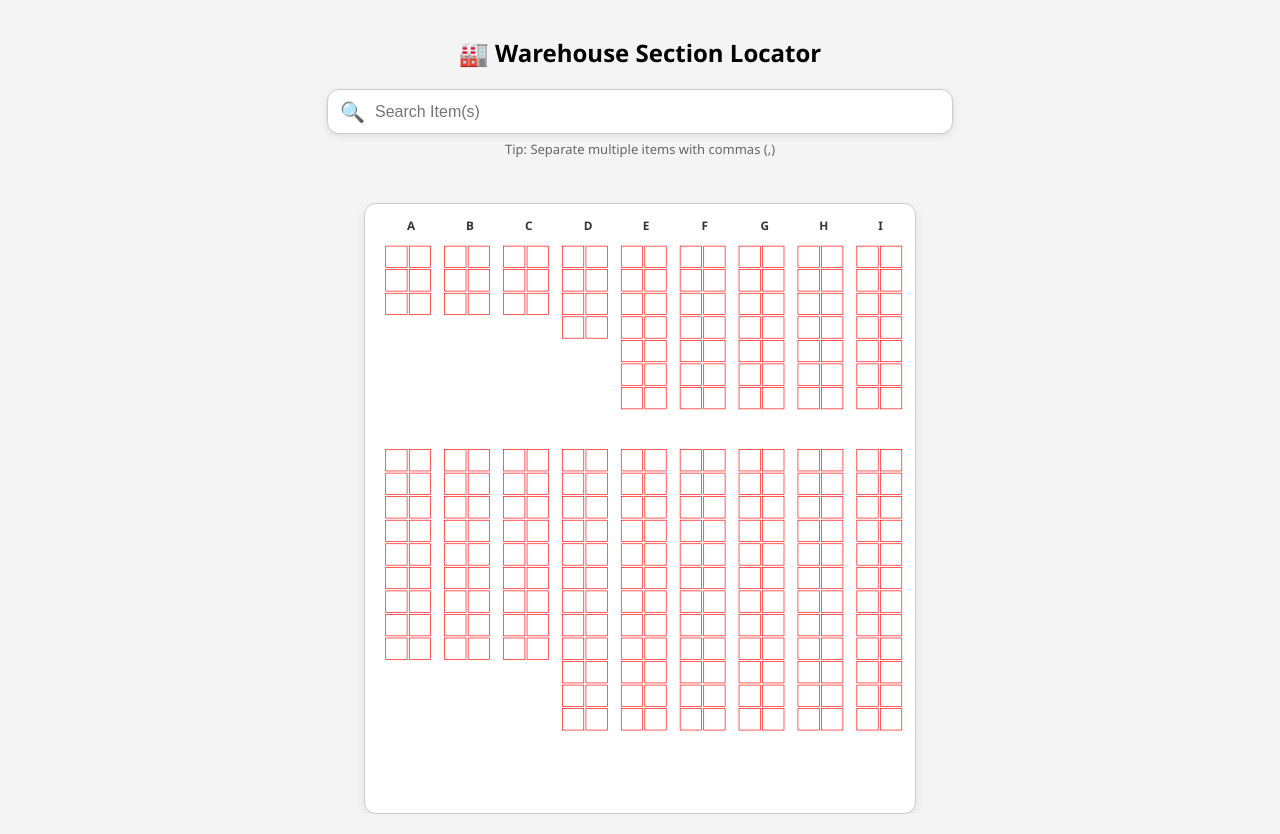
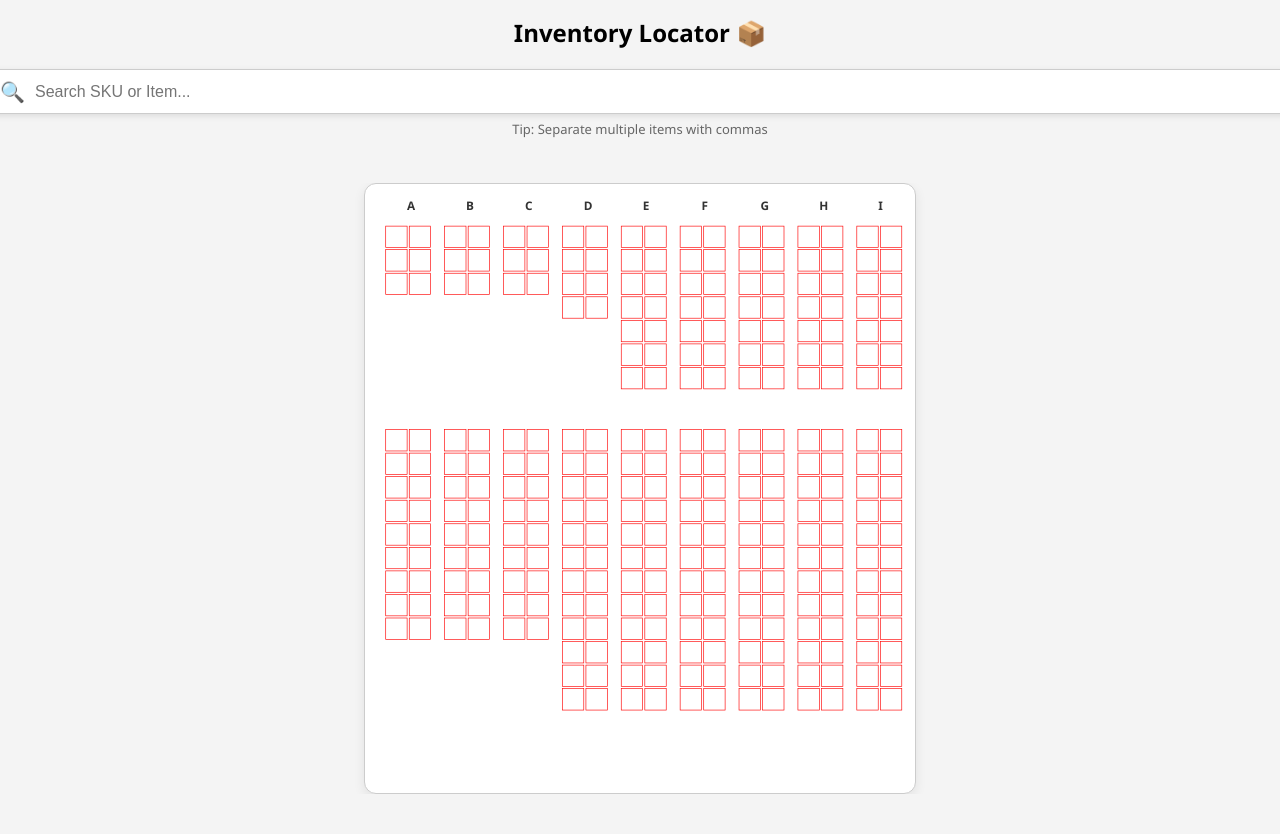
Before and after one commit to gigtarget/NRTC-JD-v.2, a plain HTML site: page index.html in a window 1280 px wide. After the commit the page ends 800 px from the top, so only its background shows below. Drawn offline with Linux system fonts and the light colour scheme.

Commit message:
Update index.html

```diff
--- a/index.html
+++ b/index.html
@@ -7,15 +7,16 @@
   <link rel="stylesheet" href="styles.css">
 </head>
 <body>
-  <div class="container">
-    <h1>🏭 Warehouse Section Locator</h1>
+  <div class="main-container">
+    <h1>Inventory Locator 📦</h1>
 
+    <div class="card">
       <div class="search-wrapper">
         <div class="search-bar">
           <span class="search-icon">🔍</span>
-        <input id="searchBox" type="text" placeholder="Search Item(s)" />
+          <input id="searchBox" type="text" placeholder="Search SKU or Item..." />
         </div>
-      <small class="hint">Tip: Separate multiple items with commas (,)</small>
+        <small class="hint">Tip: Separate multiple items with commas</small>
       </div>
 
       <div id="result"></div>
@@ -24,6 +25,7 @@
         <svg id="aisles" preserveAspectRatio="xMinYMin meet"></svg>
       </div>
     </div>
+  </div>
 
   <script src="script.js"></script>
 </body>
```
Lines whose indentation alone changed are shown as unchanged.
